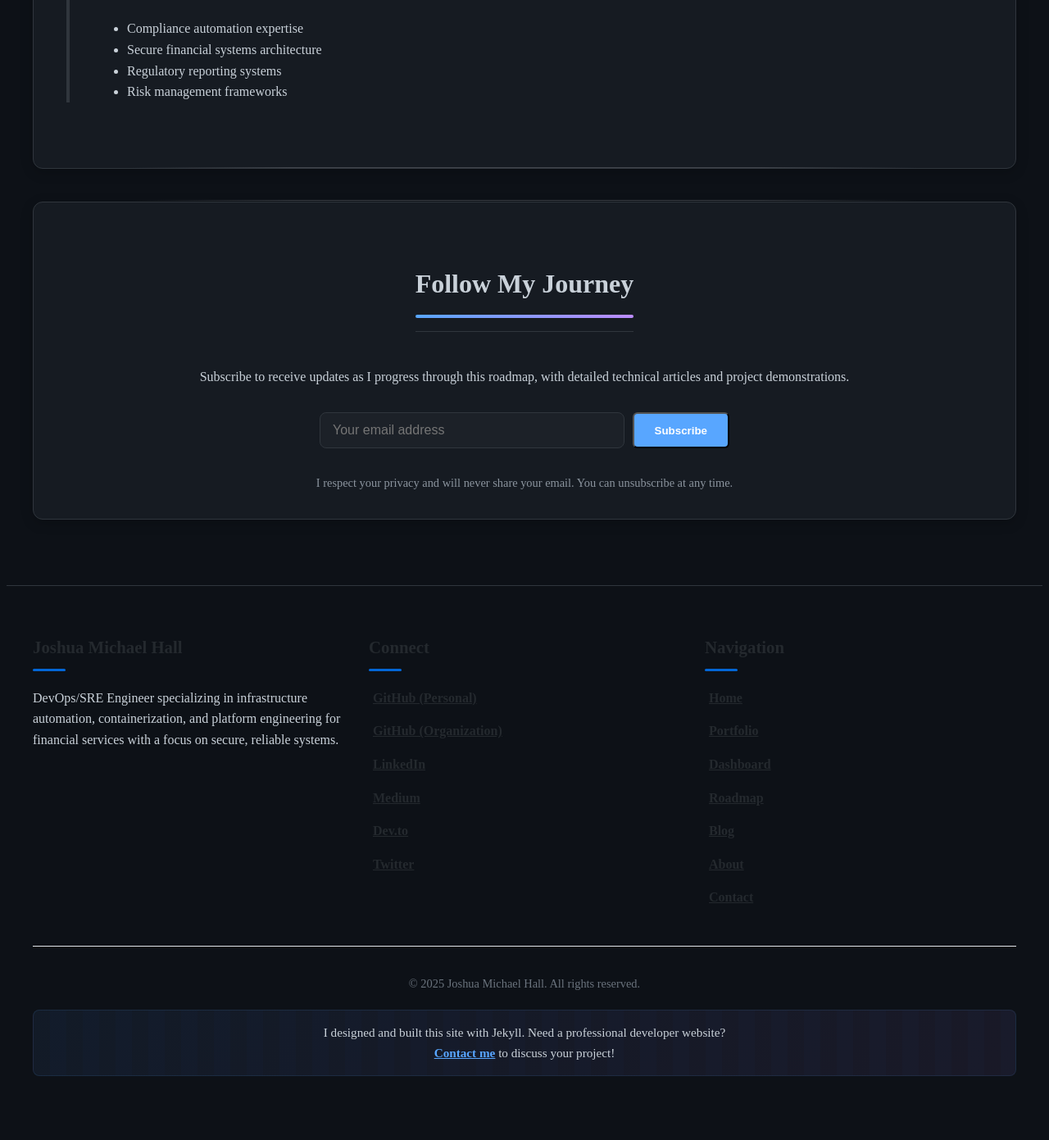
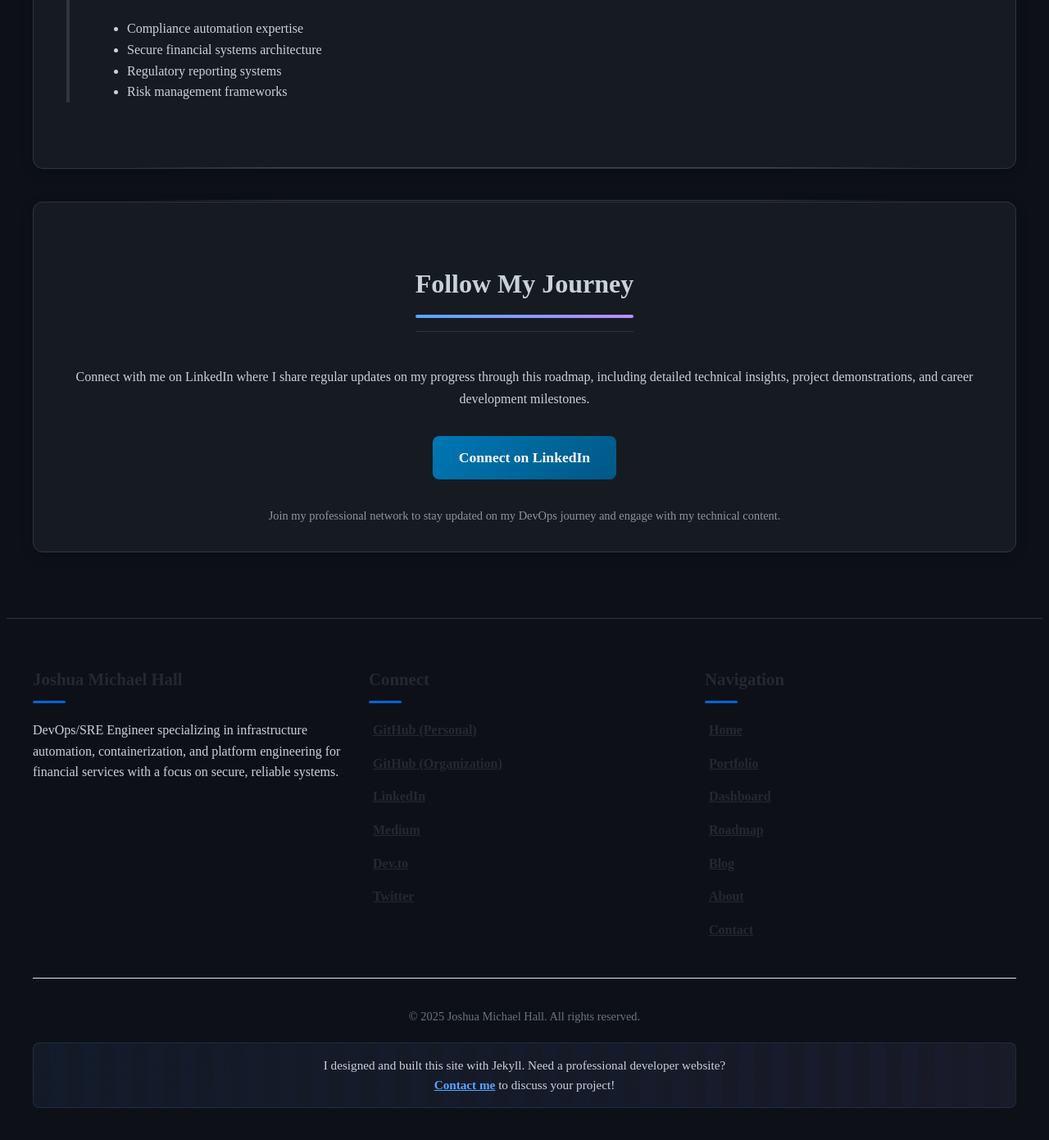
Before and after one commit to joshuamichaelhall/joshuamichaelhall.github.io, a Jekyll site: the page built from pages/roadmap.md, in a window 1280 px wide and 1400 px high, scrolled down 9894 px. Shown: the top 1391 px of the window at 82% size. Built offline with Jekyll 4.4.1, drawn with Linux system fonts in a browser that asks for light colours; nearby versions of some CDN libraries; before the commit the page ends 11255 px from its top, so only the background shows below that.

Commit message:
Replace email subscription with LinkedIn connection invitation
- Remove email subscription form and replace with LinkedIn connect button
- Update messaging to invite professional connections on LinkedIn
- Add LinkedIn-branded button styling with gradient and hover effects
- Maintain centered layout and professional appearance
- Emphasize LinkedIn as the platform for regular updates and engagement
- Include responsive styling for mobile devices

🤖 Generated with [Claude Code](https://claude.ai/code)

Co-Authored-By: Claude <noreply@anthropic.com>

```diff
--- a/assets/css/roadmap.css
+++ b/assets/css/roadmap.css
@@ -46,9 +46,42 @@
   margin-right: auto;
 }
 
+/* LinkedIn Connect Section */
+.linkedin-connect {
+  text-align: center;
+  margin: 2rem 0;
+}
+
+.linkedin-connect .btn {
+  display: inline-flex;
+  align-items: center;
+  gap: 0.5rem;
+  padding: 0.75rem 2rem;
+  font-size: 1.1rem;
+  font-weight: 600;
+  text-decoration: none;
+  border-radius: 8px;
+  transition: all 0.3s ease;
+  background: linear-gradient(135deg, #0077b5, #005885);
+  color: white;
+  border: none;
+}
+
+.linkedin-connect .btn:hover {
+  transform: translateY(-2px);
+  box-shadow: 0 6px 20px rgba(0, 119, 181, 0.3);
+  text-decoration: none;
+  color: white;
+}
+
 /* Add responsive styles for the value areas */
 @media (max-width: 768px) {
   .value-areas-grid {
     grid-template-columns: 1fr;
   }
+
+  .linkedin-connect .btn {
+    padding: 0.75rem 1.5rem;
+    font-size: 1rem;
+  }
 }
--- a/pages/roadmap.md
+++ b/pages/roadmap.md
@@ -469,13 +469,11 @@ permalink: /roadmap/
 
 <div class="content-section newsletter">
   <h2 style="text-align: center;">Follow My Journey</h2>
-  <p>Subscribe to receive updates as I progress through this roadmap, with detailed technical articles and project demonstrations.</p>
+  <p>Connect with me on LinkedIn where I share regular updates on my progress through this roadmap, including detailed technical insights, project demonstrations, and career development milestones.</p>
 
-  <form action="https://formspree.io/f/mgvklebj" method="POST" class="newsletter-form">
-    <input type="email" name="email" placeholder="Your email address" required>
-    <input type="hidden" name="form-type" value="roadmap-subscription">
-    <button type="submit" class="btn primary-btn">Subscribe</button>
-  </form>
+  <div class="linkedin-connect">
+    <a href="https://linkedin.com/in/joshuamichaelhall" target="_blank" class="btn primary-btn">Connect on LinkedIn</a>
+  </div>
 
-  <p class="form-note">I respect your privacy and will never share your email. You can unsubscribe at any time.</p>
+  <p class="form-note">Join my professional network to stay updated on my DevOps journey and engage with my technical content.</p>
 </div>
```
